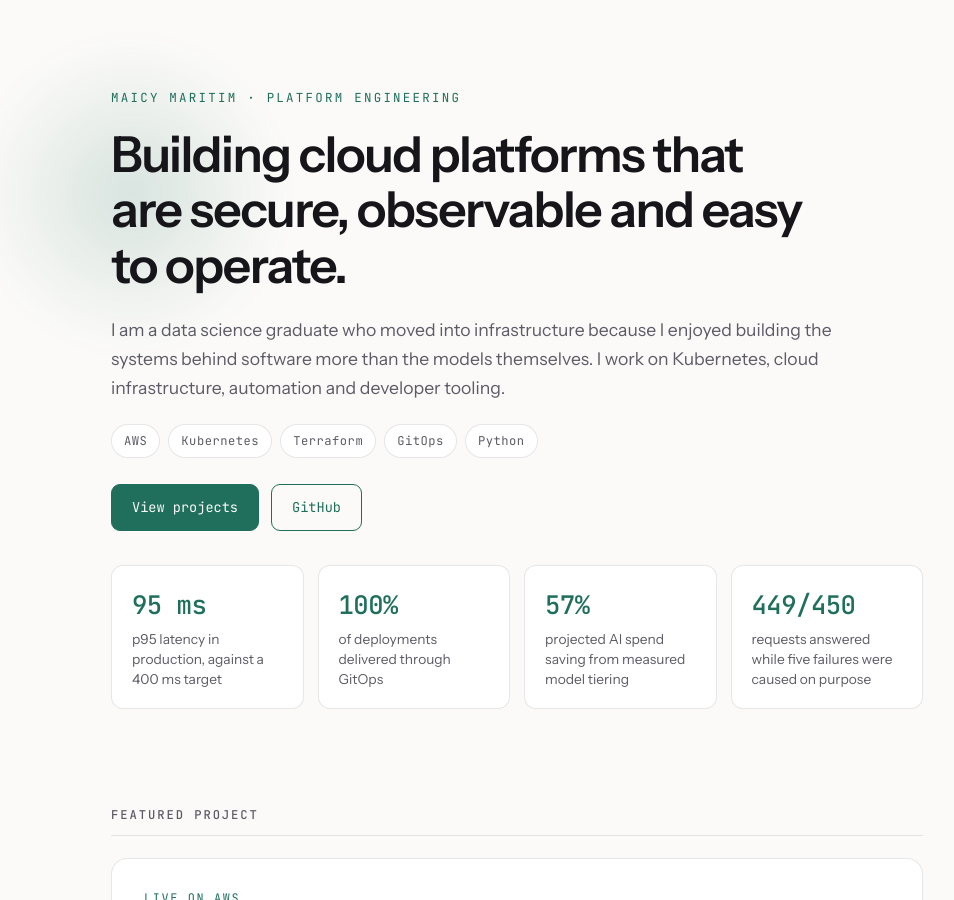
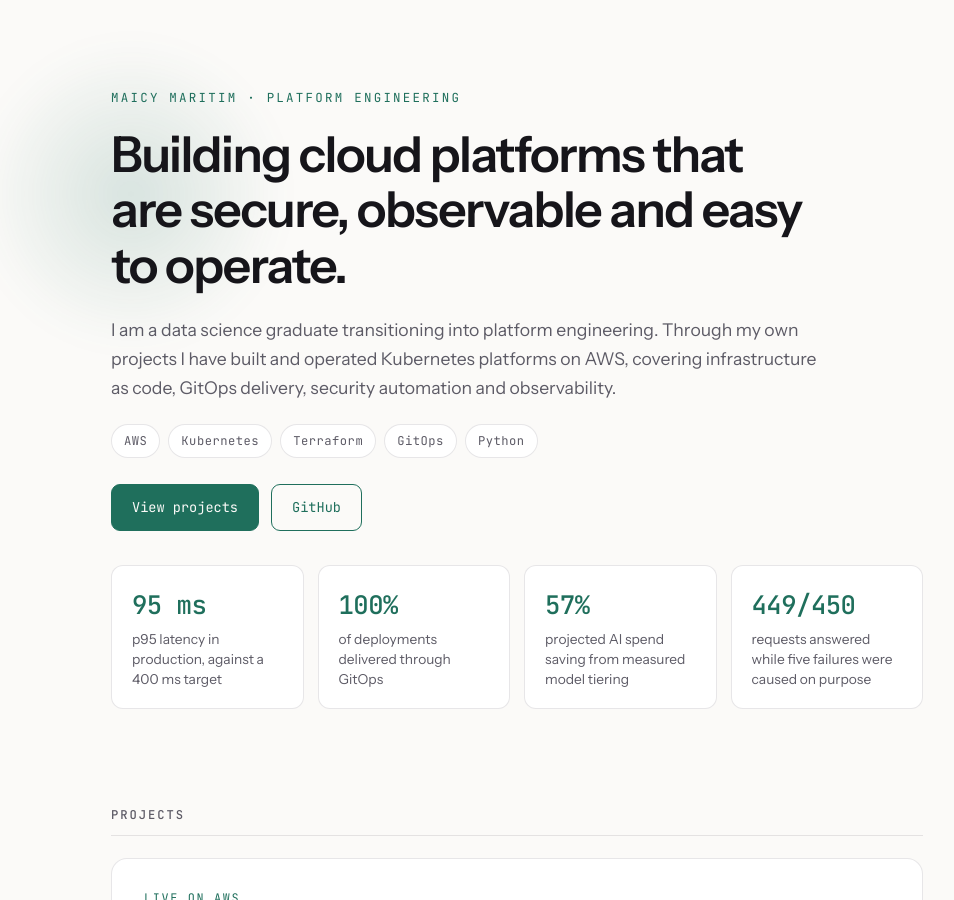
Before and after one commit to MaicyMxtim/MaicyMxtim.github.io, a Jekyll site: the page built from index.md, in a window 1280 px wide and 900 px high. Shown: the whole window, without its empty margins (123-1077 px from the left). Built offline with Jekyll 4.4.1, drawn with Linux system fonts in a browser that asks for light colours; some of the changed text lies outside the part shown.

Commit message:
List both projects equally under one Projects section, evidence-first bio

```diff
--- a/index.md
+++ b/index.md
@@ -5,12 +5,12 @@ layout: default
 <header class="hero">
 <p class="kicker">Maicy Maritim · Platform Engineering</p>
 <h1>Building cloud platforms that are secure, observable and easy to operate.</h1>
-<p class="sub">I am a data science graduate who moved into infrastructure because I enjoyed building the systems behind software more than the models themselves. I work on Kubernetes, cloud infrastructure, automation and developer tooling.</p>
+<p class="sub">I am a data science graduate transitioning into platform engineering. Through my own projects I have built and operated Kubernetes platforms on AWS, covering infrastructure as code, GitOps delivery, security automation and observability.</p>
 <ul class="chips">
 <li>AWS</li><li>Kubernetes</li><li>Terraform</li><li>GitOps</li><li>Python</li>
 </ul>
 <div class="cta">
-<a class="btn primary" href="#featured">View projects</a>
+<a class="btn primary" href="#projects">View projects</a>
 <a class="btn ghost" href="https://github.com/MaicyMxtim">GitHub</a>
 </div>
 <div class="stats">
@@ -21,7 +21,7 @@ layout: default
 </div>
 </header>
 
-<h2 id="featured">Featured project</h2>
+<h2 id="projects">Projects</h2>
 
 <article class="project reveal">
 <p class="role">Live on AWS</p>
@@ -118,10 +118,8 @@ layout: default
 </p>
 </article>
 
-<h2>Also built</h2>
-
 <article class="project reveal">
-<p class="role">MLOps</p>
+<p class="role">MLOps · runs on Kubernetes</p>
 <h3><a href="https://maicymxtim.github.io/akili/">Akili Platform</a></h3>
 <p>An MLOps platform that retrains a model, decides whether the new version should replace the live one, deploys it gradually and rolls back on its own. Its reliability was tested by causing real failures while traffic was running.</p>
 <ul class="stack">
```
